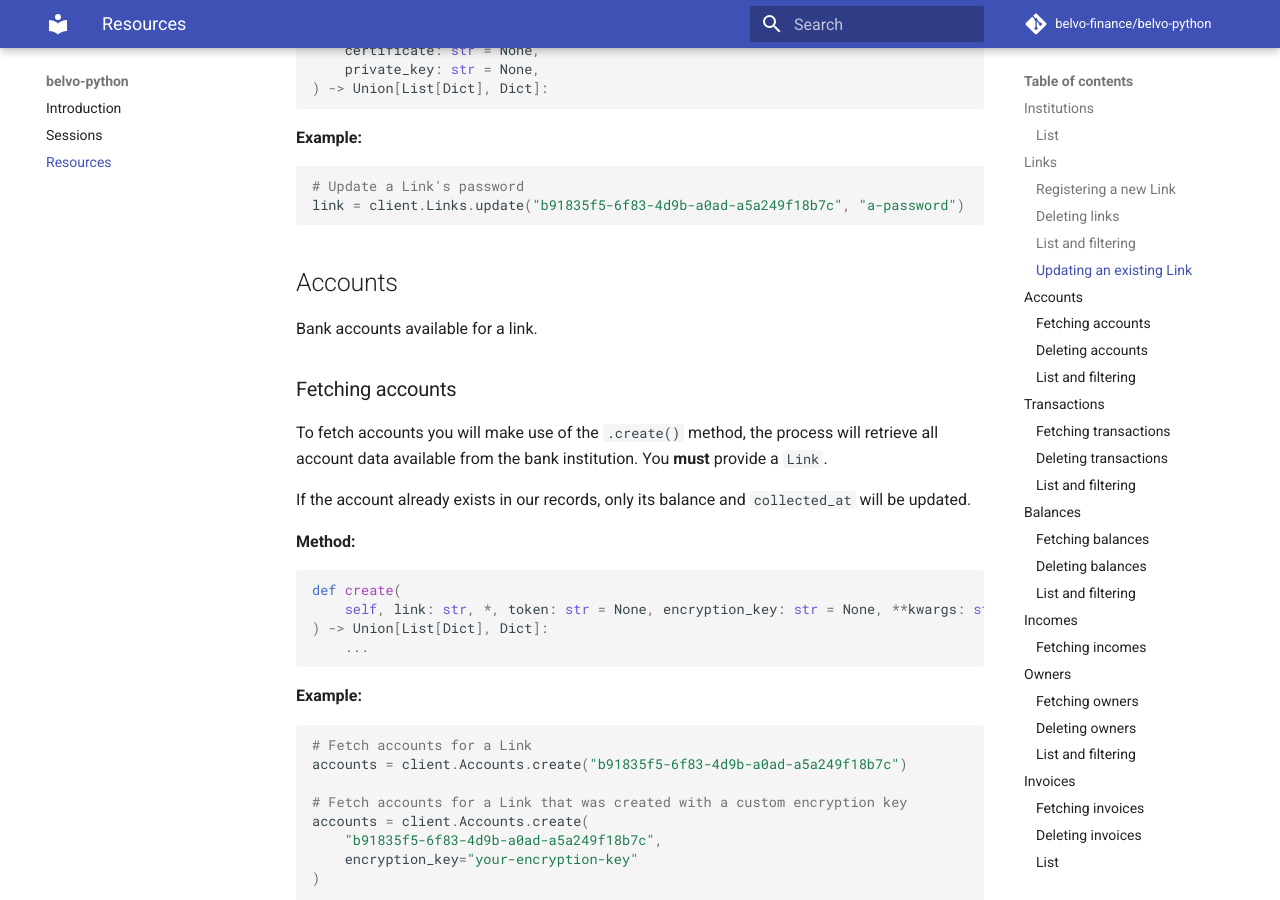
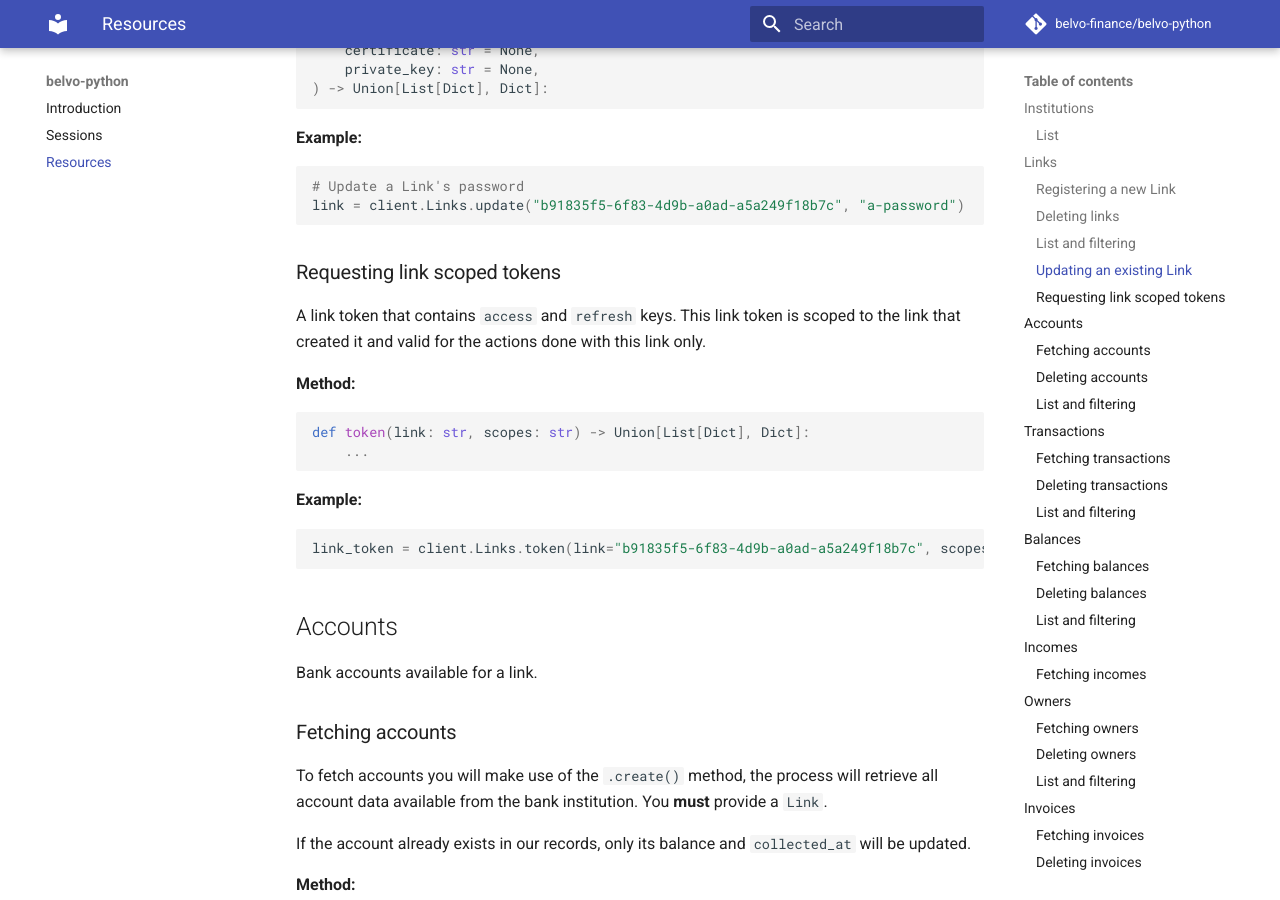
Before and after one commit to tian2992/belvo-python, an MkDocs documentation site: the page built from docs/resources.md, in a window 1280 px wide and 900 px high, scrolled down 3518 px. Built offline with MkDocs 1.6.1 and Material for MkDocs 9.7.7, drawn with Linux system fonts in a browser that asks for light colours; emoji names are drawn with the system emoji font; comment, search, counter and statistics services are not loaded.

Commit message:
[Added] link token endpoint (#61)
* Added link token endpoint

* Fix return type

* Remove irrelevant f string

* Remove id & password/ add documentation

````diff
--- a/docs/resources.md
+++ b/docs/resources.md
@@ -168,6 +168,21 @@ def update(
 ```python
 # Update a Link's password
 link = client.Links.update("b91835f5-6f83-4d9b-a0ad-a5a249f18b7c", "a-password")
+```
+
+### Requesting link scoped tokens
+A link token that contains `access` and `refresh` keys.
+This link token is scoped to the link that created it and valid for the actions done with this link only.
+
+**Method:**
+```python
+def token(link: str, scopes: str) -> Union[List[Dict], Dict]:
+    ...
+```
+
+**Example:**
+```python
+link_token = client.Links.token(link="b91835f5-6f83-4d9b-a0ad-a5a249f18b7c", scopes="read_links")
 ```
 
 ## Accounts
````
Also changed, not shown: 2 other files.
